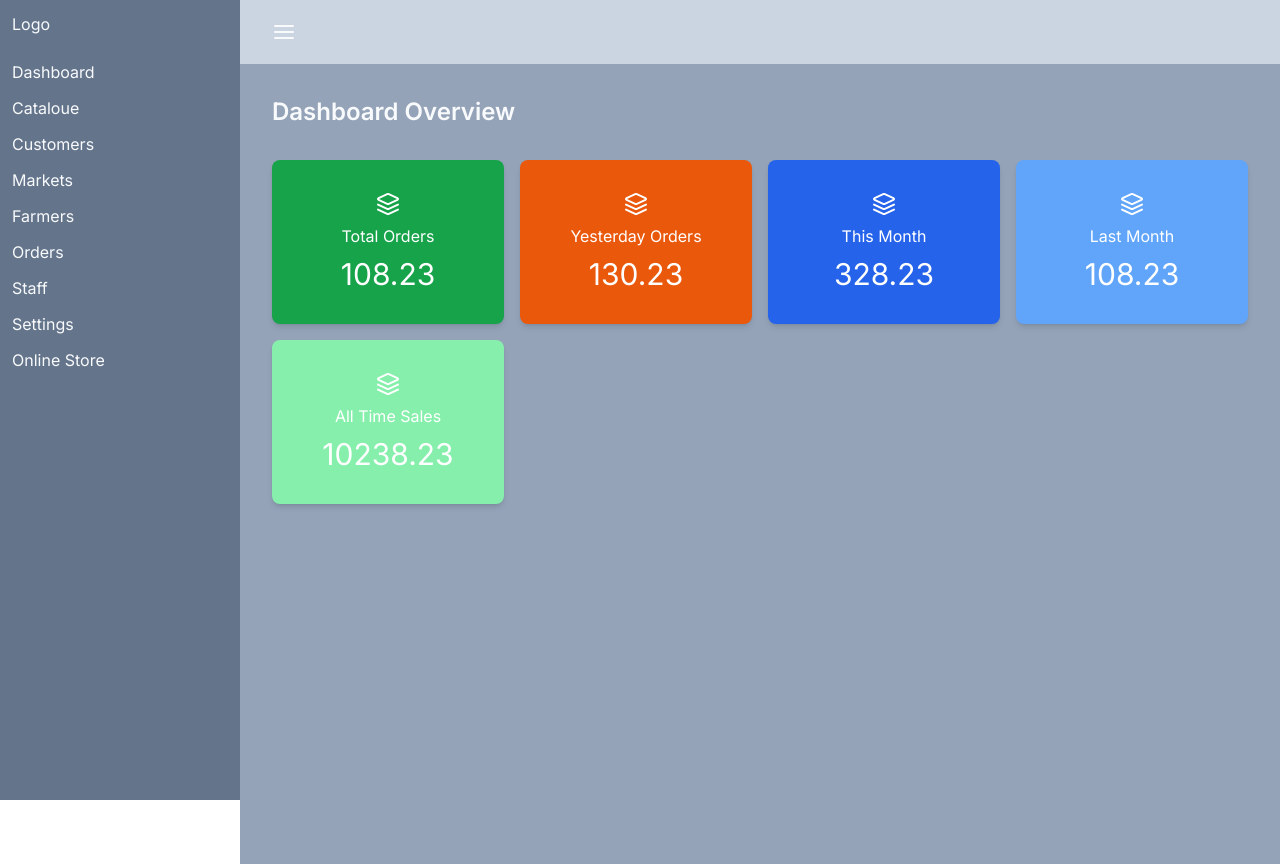
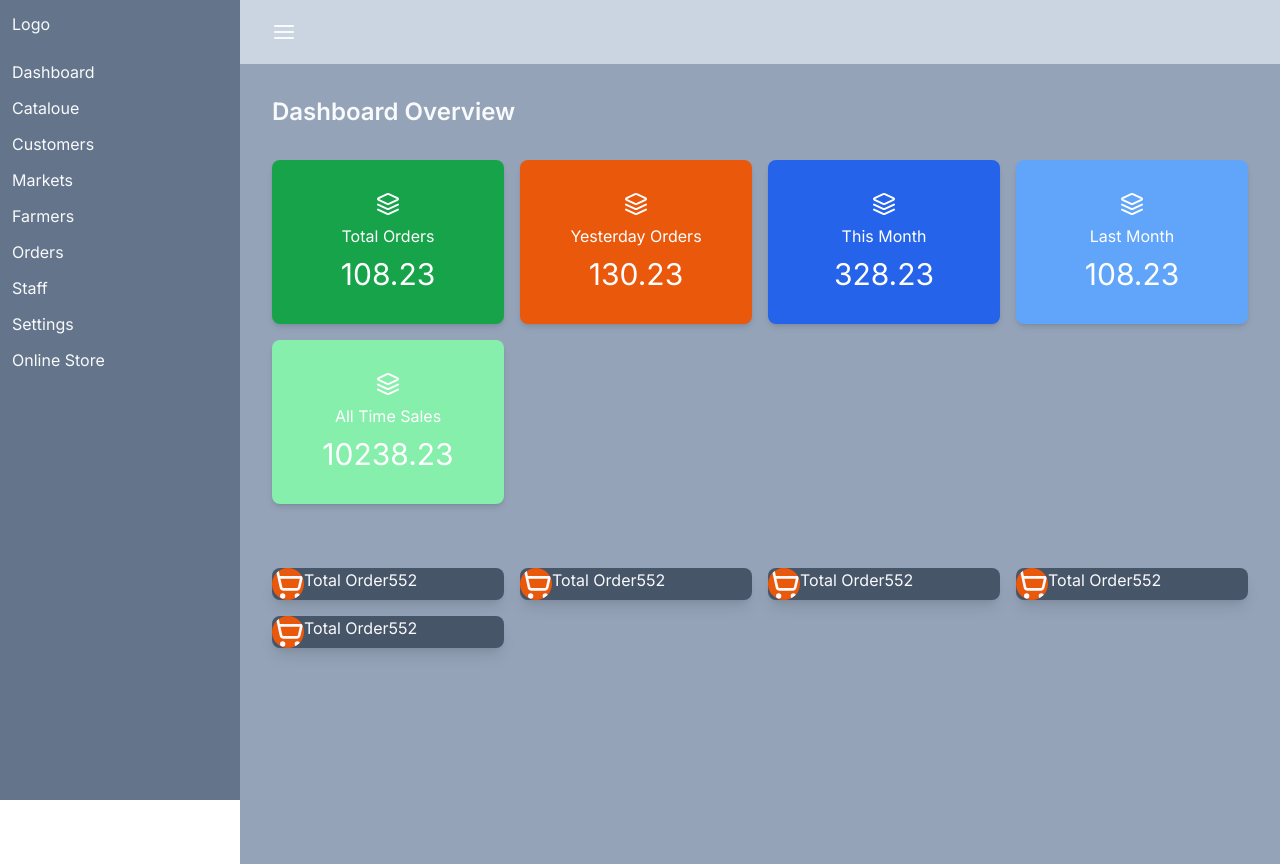
Before and after one commit to skazimhasani/Vendo-Square, a Next.js app: page /dashboard in a window 1280 px wide. Built offline with nearby package versions, Linux system fonts and the light colour scheme.

Commit message:
Small Cards

```diff
--- a/app/(back-office)/dashboard/page.jsx
+++ b/app/(back-office)/dashboard/page.jsx
@@ -1,6 +1,8 @@
 import React from 'react'
 import Heading from "@/components/backoffice/heading";
 import LargeCards from "@/components/backoffice/largecards";
+import SmallCards from "@/components/backoffice/smallcards";
+
 
 export default function DashboardPage() {
   return (
@@ -9,6 +11,7 @@ export default function DashboardPage() {
       {/* Large Card */}
       <LargeCards/>
       {/* Small Card */}
+      <SmallCards />
       {/* Charts */}
       {/* Recent Orders Table */}
     </div>
--- a/components/backoffice/heading.jsx
+++ b/components/backoffice/heading.jsx
@@ -3,5 +3,6 @@ import React from 'react'
 export default function Heading({title}) {
   return (
     <h2 className='text-2xl font-semibold text-slate-50'>{title}</h2>
+
   )
 }
--- /dev/null
+++ b/components/backoffice/smallcard.jsx
@@ -0,0 +1,14 @@
+import { ShoppingCart } from 'lucide-react'
+import React from 'react'
+
+export default function SmallCard() {
+  return (
+    <div className='rounded-lg shadow-lg bg-slate-600'>
+         <div className="flex">
+        <ShoppingCart className="w-8 h-8 bg-orange-600 rounded-full items-center justify-center flex" />
+            <p>Total Order</p>
+            <h3>552</h3>
+         </div>
+    </div>
+  )
+}
--- /dev/null
+++ b/components/backoffice/smallcards.jsx
@@ -0,0 +1,41 @@
+import React from 'react'
+import SmallCard from './smallcard'
+
+export default function SmallCards() {
+  const orderStats=[
+    {
+      period: "Total Orders",
+      sales: "108.23",
+      color: "bg-green-600",
+    },
+    {
+      period: "Yesterday Orders",
+      sales: "130.23",
+      color: "bg-orange-600",
+    },
+    {
+      period: "This Month",
+      sales: "328.23",
+      color: "bg-blue-600",
+    },
+    {
+      period: "Last Month",
+      sales: "108.23",
+      color: "bg-blue-400",
+    },
+    {
+      period: "All Time Sales",
+      sales: "10238.23",
+      color: "bg-green-300",
+    },
+  ]
+  return (
+    <div className="grid grid-cols-1 sm:grid-cols-2 md:grid-cols-3 lg:grid-cols-4 gap-4 py-8 ">
+       {orderStats.map((state,i)=>{
+        return (
+          <SmallCard />
+        )
+       })}
+    </div>
+  )
+}
```
